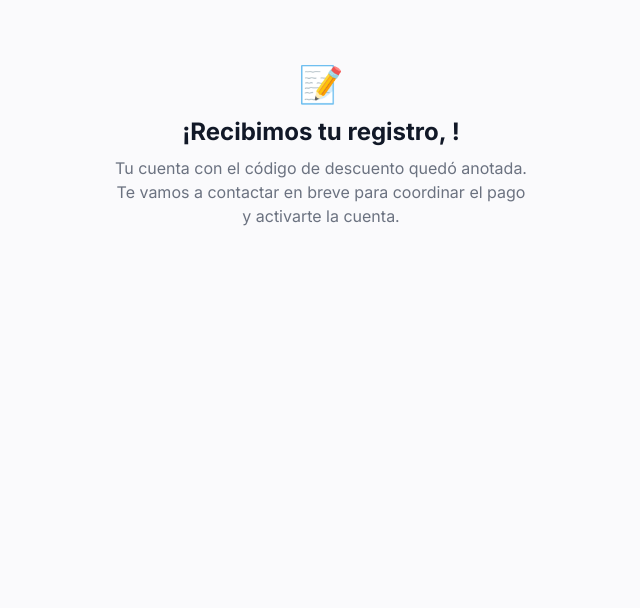
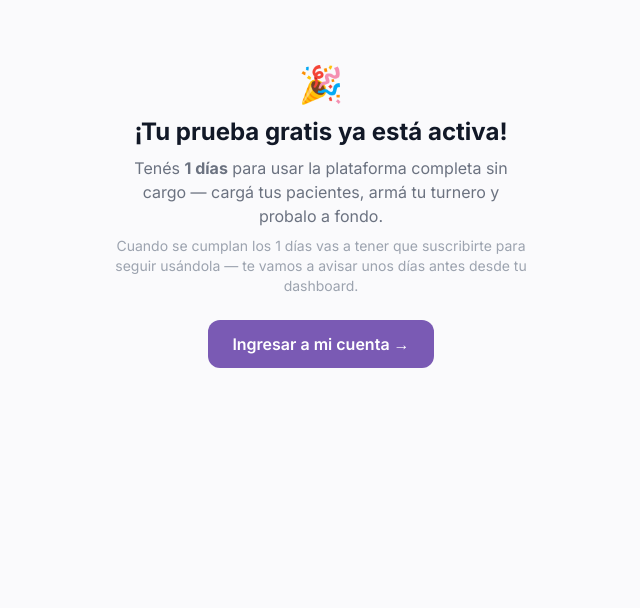
Before and after one commit to LeandroFrattini/nutricionapp, a Django app: page /registro/pagar/1/ in a window 1280 px wide. Shown: the part 65-673 px from the top of the page, without its empty margins (319-959 px from the left). Run offline with Django 5.2, Linux system fonts and the light colour scheme; data comes from the database, SQL or seed files in the repository; tables that the repository leaves empty hold one stand-in row (values such as "Sample post"); parts of the project's set-up code (start-up, migrations or seed data) failed here and were passed over; some libraries are stand-ins or nearby versions.

Commit message:
Agrega codigos de prueba gratis y oculta del directorio a quien no tiene foto
- CodigoDescuento gana un campo "dias_prueba_gratis": si un registro usa un
  codigo con ese valor (ej. PEPITO14 -> 14 dias), la cuenta Premium se
  activa al instante sin pasar por Mercado Pago. Al vencer, entra en la
  misma logica de suspension por falta de pago que ya existia -- tiene
  que suscribirse para seguir, con sus pacientes y turnos ya cargados.
- Banner en el dashboard avisando "te quedan N dias de prueba gratis"
  cuando faltan 3 dias o menos, solo para cuentas activadas por este tipo
  de codigo (no afecta suscripciones pagas normales).
- Los nutricionistas sin foto de perfil ya no aparecen en el directorio
  ni en la home (separado en _visibles_en_directorio, subconjunto de
  _visibles_publicamente) -- su perfil sigue accesible por link directo
  con el fallback de iniciales, y "ver como me ven" le explica que le
  falta subir la foto.

```diff
--- a/core/admin.py
+++ b/core/admin.py
@@ -241,7 +241,7 @@ class ObraSocialAdmin(admin.ModelAdmin):
 
 @admin.register(CodigoDescuento)
 class CodigoDescuentoAdmin(admin.ModelAdmin):
-    list_display = ['codigo', 'porcentaje_descuento', 'nutricionista_referente', 'cantidad_usos', 'activo']
+    list_display = ['codigo', 'porcentaje_descuento', 'dias_prueba_gratis', 'nutricionista_referente', 'cantidad_usos', 'activo']
     list_editable = ['activo']
     search_fields = ['codigo']
     list_filter = ['activo']
--- a/core/forms.py
+++ b/core/forms.py
@@ -411,7 +411,7 @@ class ContactoForm(forms.Form):
 class CodigoDescuentoForm(forms.ModelForm):
     class Meta:
         model = CodigoDescuento
-        fields = ['codigo', 'nutricionista_referente', 'porcentaje_descuento', 'activo']
+        fields = ['codigo', 'nutricionista_referente', 'porcentaje_descuento', 'dias_prueba_gratis', 'activo']
 
     def __init__(self, *args, **kwargs):
         super().__init__(*args, **kwargs)
--- a/core/models.py
+++ b/core/models.py
@@ -138,8 +138,15 @@ class CodigoDescuento(models.Model):
         help_text='Si un nutricionista te trae clientes con este código, elegilo acá — se le avisa por mail cada uso.',
     )
     porcentaje_descuento = models.PositiveSmallIntegerField(
-        verbose_name='% de descuento',
-        validators=[MinValueValidator(1), MaxValueValidator(100)],
+        verbose_name='% de descuento', default=0, blank=True,
+        validators=[MinValueValidator(0), MaxValueValidator(100)],
+        help_text='Dejalo en 0 si el código es solo para dar prueba gratis (campo de abajo).',
+    )
+    dias_prueba_gratis = models.PositiveSmallIntegerField(
+        default=0, blank=True, verbose_name='Días de prueba gratis',
+        help_text='Si tiene un valor mayor a 0, el registro con este código activa la cuenta '
+                   'Premium gratis por esta cantidad de días, sin pedir pago — se ignora el '
+                   '% de descuento de arriba.',
     )
     activo = models.BooleanField(default=True)
     creado_en = models.DateTimeField(auto_now_add=True)
@@ -150,6 +157,8 @@ class CodigoDescuento(models.Model):
         ordering = ['-creado_en']
 
     def __str__(self):
+        if self.dias_prueba_gratis:
+            return f'{self.codigo} ({self.dias_prueba_gratis} días gratis)'
         return f'{self.codigo} (-{self.porcentaje_descuento}%)'
 
 
--- a/core/views_pago.py
+++ b/core/views_pago.py
@@ -5,6 +5,8 @@ por la cantidad de meses elegida; al confirmarse, extiende la fecha de
 vencimiento esa cantidad de meses y (re)activa la cuenta si estaba
 suspendida. No hay cobro automático recurrente de Mercado Pago.
 """
+from datetime import date, timedelta
+
 from django.contrib import messages
 from django.contrib.auth.decorators import login_required
 from django.http import HttpResponse
@@ -53,8 +55,27 @@ def _confirmar_pago(pago):
 
 def registro_pagar(request, pk):
     """Apenas termina el registro, genera el cobro del primer mes (con
-    descuento si usó código de descuento) y redirige a pagarlo."""
+    descuento si usó código de descuento) y redirige a pagarlo — salvo que el
+    código usado sea de prueba gratis, en cuyo caso se activa la cuenta
+    directo por esa cantidad de días, sin pasar por Mercado Pago."""
     nutri = get_object_or_404(Nutricionista, pk=pk)
+
+    codigo = nutri.codigo_descuento_usado
+    if codigo and codigo.dias_prueba_gratis:
+        nutri.aprobado = True
+        nutri.fecha_aprobacion = date.today()
+        nutri.proxima_revision_pago = date.today() + timedelta(days=codigo.dias_prueba_gratis)
+        nutri.save(update_fields=['aprobado', 'fecha_aprobacion', 'proxima_revision_pago'])
+        if not nutri.user.is_active:
+            nutri.user.is_active = True
+            nutri.user.save(update_fields=['is_active'])
+        try:
+            enviar_bienvenida(nutri)
+        except Exception:
+            pass
+        return render(request, 'registration/prueba_activada.html', {
+            'nutri': nutri, 'dias': codigo.dias_prueba_gratis,
+        })
 
     if not mp_susc.configurado():
         return render(request, 'registration/pago_pendiente_manual.html', {'nutri': nutri})
--- a/templates/panel/codigos.html
+++ b/templates/panel/codigos.html
@@ -7,11 +7,12 @@
 </div>
 
 <div class="bg-white rounded-2xl border border-gray-100 overflow-x-auto">
-  <table class="w-full text-sm min-w-[800px]">
+  <table class="w-full text-sm min-w-[900px]">
     <thead class="bg-gray-50 text-gray-500 uppercase text-xs">
       <tr>
         <th class="px-4 py-3 text-left">Código</th>
         <th class="px-4 py-3 text-left">Descuento</th>
+        <th class="px-4 py-3 text-left">Prueba gratis</th>
         <th class="px-4 py-3 text-left">Referente</th>
         <th class="px-4 py-3 text-left">Usados este mes</th>
         <th class="px-4 py-3 text-left">Activos totales</th>
@@ -24,6 +25,7 @@
       <tr class="hover:bg-gray-50">
         <td class="px-4 py-3 font-mono font-semibold text-gray-800">{{ c.codigo }}</td>
         <td class="px-4 py-3 text-gray-600">-{{ c.porcentaje_descuento }}%</td>
+        <td class="px-4 py-3 text-gray-600">{% if c.dias_prueba_gratis %}{{ c.dias_prueba_gratis }} días{% else %}—{% endif %}</td>
         <td class="px-4 py-3 text-gray-600">{{ c.nutricionista_referente.user.get_full_name|default:"—" }}</td>
         <td class="px-4 py-3 text-gray-600 font-semibold">{{ c.usados_este_mes }}</td>
         <td class="px-4 py-3 text-gray-600">{{ c.activos_totales }}</td>
@@ -39,7 +41,7 @@
         </td>
       </tr>
       {% empty %}
-      <tr><td colspan="7" class="px-4 py-12 text-center text-gray-400">Todavía no creaste ningún código.</td></tr>
+      <tr><td colspan="8" class="px-4 py-12 text-center text-gray-400">Todavía no creaste ningún código.</td></tr>
       {% endfor %}
     </tbody>
   </table>
--- /dev/null
+++ b/templates/registration/prueba_activada.html
@@ -0,0 +1,19 @@
+{% extends 'base.html' %}
+{% block title %}Prueba gratis activada — NutricionClick{% endblock %}
+{% block content %}
+<div class="max-w-md mx-auto px-4 py-16 text-center">
+  <p class="text-4xl mb-3">🎉</p>
+  <h1 class="text-2xl font-bold text-gray-900 mb-2">¡Tu prueba gratis ya está activa!</h1>
+  <p class="text-gray-500 mb-2">
+    Tenés <strong>{{ dias }} días</strong> para usar la plataforma completa sin cargo — cargá tus
+    pacientes, armá tu turnero y probalo a fondo.
+  </p>
+  <p class="text-gray-400 text-sm mb-6">
+    Cuando se cumplan los {{ dias }} días vas a tener que suscribirte para seguir usándola —
+    te vamos a avisar unos días antes desde tu dashboard.
+  </p>
+  <a href="{% url 'login' %}" class="inline-block btn-primary px-6 py-3 rounded-xl font-semibold">
+    Ingresar a mi cuenta →
+  </a>
+</div>
+{% endblock %}
```
Also changed, not shown: core/tests_smoke.py (+55 -3 lines), core/views.py (+20 -8 lines), templates/base_dashboard.html (+9 -0 lines), core/migrations/0039_codigodescuento_dias_prueba_gratis_and_more.py (added).
